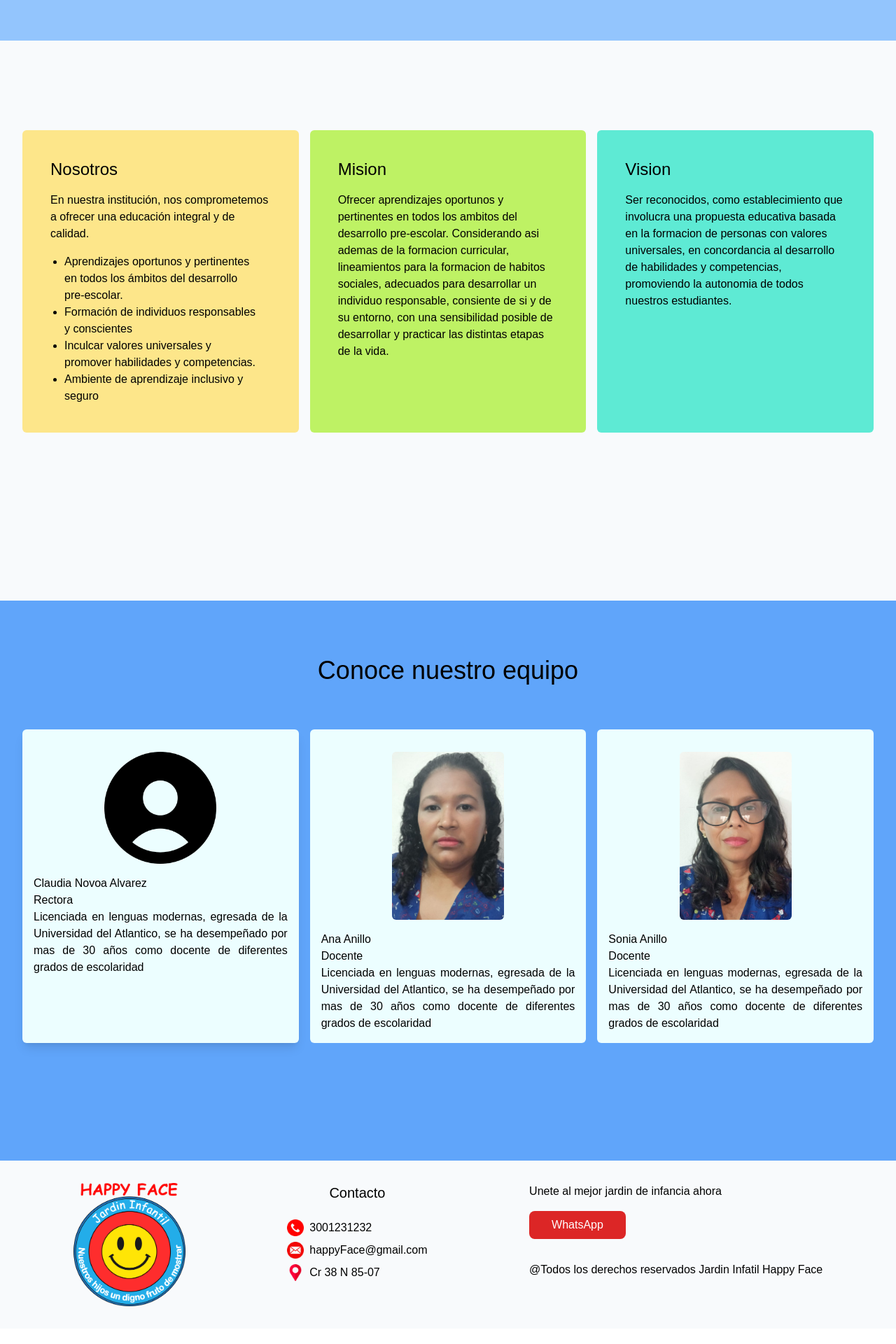
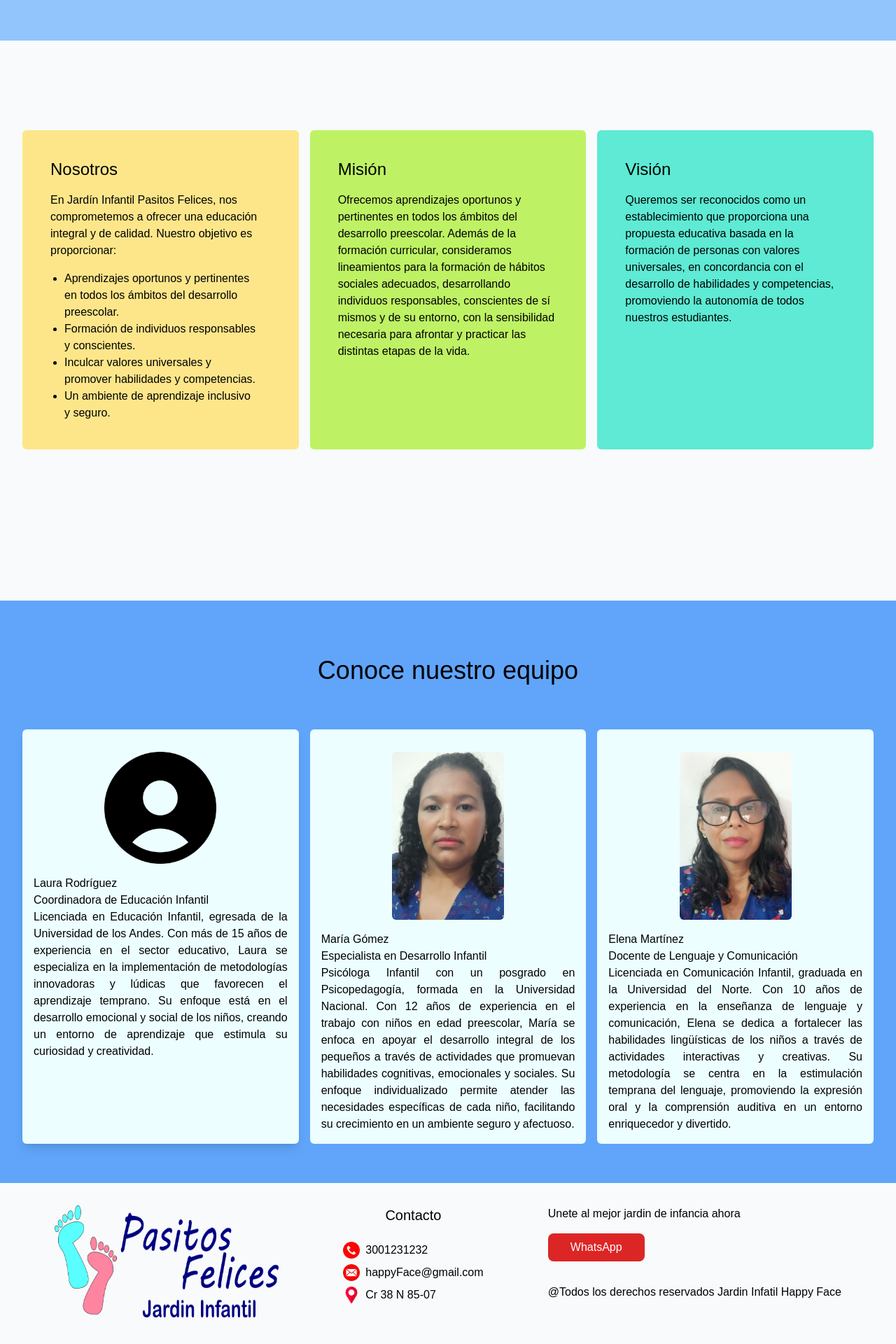
Before and after one commit to jorgea-hn/PaginaGuarderia, a React (Vite) app: page /quienesSomos in a window 1280 px wide. Shown: the part 742-2662 px from the top of the page at 70% size. Before the commit the page ends 2640 px from the top, so only its background shows below. Built offline with nearby package versions, Linux system fonts and the light colour scheme; no server answers; a web font is replaced by a local one.

Commit message:
Modificacion de nombre y logo

```diff
--- a/package.json
+++ b/package.json
@@ -10,7 +10,7 @@
     "preview": "vite preview"
   },
   "dependencies": {
-    "firebase": "^10.11.1",
+    "firebase": "^10.13.0",
     "react": "^18.2.0",
     "react-dom": "^18.2.0",
     "react-router-dom": "^6.23.0"
--- a/src/components/Footer.tsx
+++ b/src/components/Footer.tsx
@@ -1,4 +1,4 @@
-import escudo from "../assets/escudo.png"
+import escudo from "../assets/logo-guarderia.png"
 import icon_telefono from "../assets/telefono.png"
 import icon_correo from "../assets/correo.png"
 import icon_direccion from "../assets/direccion.png"
@@ -6,7 +6,7 @@ import icon_direccion from "../assets/direccion.png"
 const Footer: React.FC = () => {
     return (
         <div className="flex justify-around bg-slate-50 h-60 p-8">
-            <img className="w-40" src={escudo} alt="" />
+            <img className="w-80 h-40" src={escudo} alt="" />
             <div>
                 <h3 className="text-center text-xl pb-4">Contacto</h3>
                 <ul>
--- a/src/components/Introduccion.tsx
+++ b/src/components/Introduccion.tsx
@@ -37,8 +37,9 @@ const Introduccion: React.FC = () => {
                 <h2 className="px-4 text-4xl text-center">Bienvenidos</h2>
                 <div className="flex justify-around pt-16">
                     <div className="px-4 w-1/2">
-                        <h2 className="text-2xl pt-10 pb-6 px-16">Jardin Infantil Happy Face</h2>
-                        <p className="px-16">La propuesta educativa del Jardín Infantil Melodías se sustenta en un modelo pedagógico fundamentado desde la pedagogía del amor para formar niños y niñas con capacidad de ser felices y que aporten a la construcción de relaciones armoniosas. Cuenta con el diseño de proyectos lúdicos pedagógicos inmersivos que potencian la capacidad de asombro en los niños y las niñas para el desarrollo del pensamiento creativo.</p>
+                        <h2 className="text-2xl pt-10 pb-6 px-16">Jardin Infantil Pasitos Felices</h2>
+                        <p className="px-16 text-justify">La propuesta educativa del Jardín Infantil Pasitos Felices se basa en un modelo pedagógico fundamentado en la pedagogía del amor, con el objetivo de formar niños y niñas felices, capaces de construir relaciones armoniosas. Nuestro enfoque incluye proyectos lúdicos pedagógicos inmersivos, diseñados para potenciar la capacidad de asombro en los pequeños, fomentando el desarrollo del pensamiento creativo.
+                        </p>
                     </div>
                     <div className="px-4 w-1/2">
                         <img className="rounded-xl" src="https://www.eichiquilin.com/web/wp-content/uploads/2016/06/chiquilin_como-saber-si-una-guarderia-es-buena.jpg" alt="jardin" />
@@ -50,15 +51,15 @@ const Introduccion: React.FC = () => {
             <div className="min-h-screen/2  px-6">
                 <div className="flex py-12 justify-center">
                     <div className="w-1/4 h-40 p-2 bg-indigo-400 mx-6 flex flex-col items-center justify-center rounded-md">
-                        <h3 className="text-center">20</h3>
+                        <h3 className="text-center">15</h3>
                         <p className="text-center">Años de experiencia</p>
                     </div>
                     <div className="w-1/4 p-2 bg-indigo-400 mx-6 flex flex-col items-center justify-center rounded-md">
-                        <h3 className="text-center">440+</h3>
+                        <h3 className="text-center">300+</h3>
                         <p className="text-center">Estudiantes felices</p>
                     </div>
                     <div className="w-1/4 p-2 bg-indigo-400 mx-6 flex flex-col items-center justify-center rounded-md">
-                        <h3 className="text-center">100+</h3>
+                        <h3 className="text-center">74+</h3>
                         <p className="text-center">Graduados</p>
                     </div>
                 </div>
@@ -66,22 +67,21 @@ const Introduccion: React.FC = () => {
 
 
             <div className="min-h-screen  bg-blue-300 px-6 pt-20">
-                <h2 className="px-4 text-4xl text-center">Fundamentos del modelo pedagogico</h2>
-                <p></p>
+                <h2 className="px-4 text-4xl text-center">Fundamentos del modelo pedagógico</h2>
                 <div className="flex flex-col">
                     <div className="flex py-12">
                         <div className="flex w-1/2 px-14 items-center">
                             <img className="w-20 h-20 mr-6" src={icon_inclusion} alt="" />
                             <div>
-                                <h4 className="text-xl">Inclusion</h4>
-                                <p className="text-justify"> Se fomenta un ambiente inclusivo donde todos los niños y niñas, independientemente de sus habilidades, características o circunstancias individuales, se sientan valorados, respetados y aceptados, promoviendo la diversidad y la equidad. </p>
+                                <h4 className="text-xl">Inclusión</h4>
+                                <p className="text-justify"> Fomentamos un ambiente inclusivo en el que todos los niños y niñas, independientemente de sus habilidades, características o circunstancias individuales, se sientan valorados, respetados y aceptados. Promovemos la diversidad y la equidad, asegurando que cada niño se desarrolle en un entorno que celebra sus diferencias y fortalezas.</p>
                             </div>
                         </div>
                         <div className="flex w-1/2 px-14 items-center">
                             <img className="w-20 h-20 mr-6" src={icon_lenguaje} alt="" />
                             <div>
-                                <h4 className="text-xl">Lenguaje y comunicacion</h4>
-                                <p className="text-justify">  Se estimula el desarrollo del lenguaje y la comunicación en los niños y niñas a través de actividades que promuevan la expresión oral, la comprensión auditiva, la lectura, la escritura y el uso de otros medios de comunicación, facilitando así su integración en el mundo social y académico. </p>
+                                <h4 className="text-xl">Lenguaje y Comunicación</h4>
+                                <p className="text-justify">Estimulamos el desarrollo del lenguaje y la comunicación a través de actividades diseñadas para fomentar la expresión oral, la comprensión auditiva, la lectura, la escritura, y el uso de diversos medios de comunicación. Esto facilita la integración de los niños en el mundo social y académico, proporcionando las bases para un aprendizaje continuo.</p>
                             </div>
                         </div>
                     </div>
@@ -91,14 +91,14 @@ const Introduccion: React.FC = () => {
                             <img className="w-20 h-20 mr-6" src={icon_seguridad} alt="" />
                             <div>
                                 <h4 className="text-xl">Seguridad</h4>
-                                <p className="text-justify"> Se prioriza la seguridad física y emocional de los niños y niñas, creando un ambiente libre de riesgos y amenazas donde puedan desarrollarse de manera segura y confiada.</p>
+                                <p className="text-justify">Priorizamos la seguridad física y emocional de los niños y niñas, creando un entorno libre de riesgos y amenazas. Nuestro objetivo es que cada niño pueda desarrollarse de manera segura y confiada, sabiendo que está en un espacio protegido y lleno de cuidado.</p>
                             </div>
                         </div>
                         <div className="flex w-1/2 px-14 items-center">
                             <img className="w-20 h-20 mr-6" src={icon_linguistica} alt="" />
                             <div>
-                                <h4 className="text-xl">Inmersion linguistica</h4>
-                                <p className="text-justify"> Se ofrece un ambiente de inmersión lingüística en inglés, donde los niños y niñas tienen la oportunidad de escuchar y usar el idioma de manera natural y significativa en situaciones cotidianas, promoviendo así su adquisición y desarrollo del inglés como segunda lengua. </p>
+                                <h4 className="text-xl">Inmersión Lingüística</h4>
+                                <p className="text-justify">Ofrecemos un ambiente de inmersión lingüística en inglés, brindando a los niños y niñas la oportunidad de escuchar y utilizar el idioma de manera natural y significativa en situaciones cotidianas. Esto promueve la adquisición y desarrollo del inglés como segunda lengua, preparando a los pequeños para un futuro globalizado.</p>
                             </div>
                         </div>
 
--- a/src/components/Navbar.tsx
+++ b/src/components/Navbar.tsx
@@ -1,6 +1,6 @@
 import React, { useState } from "react";
 import {Link} from "react-router-dom";
-import logo from "../assets/icon-logo.png"
+import logo from "../assets/logo-guarderia.png"
 
 
 const Navbar: React.FC = () => {
@@ -12,7 +12,7 @@ const Navbar: React.FC = () => {
 
     return (
         <>
-            <div className="w-full h-16 fixed bg-slate-50">
+            <div className="w-full h-18 fixed bg-slate-50">
                 <div className="flex justify-between p-2">
                     <div>
                         <img src={logo} alt="logo" className="w-40 ml-4"/>
--- a/src/components/pages/QuienesSomos.tsx
+++ b/src/components/pages/QuienesSomos.tsx
@@ -17,8 +17,8 @@ const QuienesSomos: React.FC = () => {
                 <h2 className="px-4 text-4xl text-center">Quienes Somos</h2>
                 <div className="flex justify-around pt-16">
                     <div className="px-4">
-                        <h3 className="text-2xl pt-10 pb-6 px-16">Sobre Happy Face</h3>
-                        <p className="px-16">Happy Face cuenta con una trayectoria en el sector de la primera infancia por 19 años en la ciudad de Barranquilla, Fundado con el proposito de formar integralmente a niños y niñas</p>
+                        <h3 className="text-2xl pt-10 pb-6 px-16">Sobre Pasitos Felices</h3>
+                        <p className="px-16">Jardín Infantil Pasitos Felices cuenta con una trayectoria de 15 años en el sector de la primera infancia en la ciudad de Barranquilla. Fue fundado con el propósito de formar integralmente a niños y niñas, promoviendo su desarrollo en un entorno lleno de amor y aprendizaje.</p>
                         <div className="text-center pt-20">
                             <button className="bg-red-600 hover:bg-red-900 text-white font-bold py-2 px-8 rounded-lg">
                                 Contactenos
@@ -35,21 +35,21 @@ const QuienesSomos: React.FC = () => {
                 <div className="flex">
                     <div className="rounded-md bg-amber-200 p-10 mx-2 w-1/3 ">
                         <h4 className="text-2xl">Nosotros</h4>
-                        <p className="py-4">En nuestra institución, nos comprometemos a ofrecer una educación integral y de calidad.</p>
+                        <p className="py-4">En Jardín Infantil Pasitos Felices, nos comprometemos a ofrecer una educación integral y de calidad. Nuestro objetivo es proporcionar:</p>
                         <ol className="list-disc px-5">
-                            <li>Aprendizajes oportunos y pertinentes en todos los ámbitos del desarrollo pre-escolar.</li>
-                            <li>Formación de individuos responsables y conscientes</li>
+                            <li>Aprendizajes oportunos y pertinentes en todos los ámbitos del desarrollo preescolar.</li>
+                            <li>Formación de individuos responsables y conscientes.</li>
                             <li>Inculcar valores universales y promover habilidades y competencias.</li>
-                            <li>Ambiente de aprendizaje inclusivo y seguro</li>
+                            <li>Un ambiente de aprendizaje inclusivo y seguro.</li>
                         </ol>
                     </div>
                     <div className="rounded-md bg-lime-300 p-10 mx-2 w-1/3">
-                        <h4 className="text-2xl">Mision</h4>
-                        <p className="py-4">Ofrecer aprendizajes oportunos y pertinentes en todos los ambitos del desarrollo pre-escolar. Considerando asi ademas de la formacion curricular, lineamientos para la formacion de habitos sociales, adecuados para desarrollar un individuo responsable, consiente de si y de su entorno, con una sensibilidad posible de desarrollar y practicar las distintas etapas de la vida.</p>
+                        <h4 className="text-2xl">Misión</h4>
+                        <p className="py-4">Ofrecemos aprendizajes oportunos y pertinentes en todos los ámbitos del desarrollo preescolar. Además de la formación curricular, consideramos lineamientos para la formación de hábitos sociales adecuados, desarrollando individuos responsables, conscientes de sí mismos y de su entorno, con la sensibilidad necesaria para afrontar y practicar las distintas etapas de la vida.</p>
                     </div>
                     <div className="rounded-md bg-teal-300 p-10 mx-2 w-1/3 ">
-                        <h4 className="text-2xl text">Vision</h4>
-                        <p className="py-4">Ser reconocidos, como establecimiento que involucra una propuesta educativa basada en la formacion de personas con valores universales, en concordancia al desarrollo de habilidades y competencias, promoviendo la autonomia de todos nuestros estudiantes.</p>
+                        <h4 className="text-2xl text">Visión</h4>
+                        <p className="py-4">Queremos ser reconocidos como un establecimiento que proporciona una propuesta educativa basada en la formación de personas con valores universales, en concordancia con el desarrollo de habilidades y competencias, promoviendo la autonomía de todos nuestros estudiantes.</p>
                     </div>
                 </div>
             </div>
@@ -61,27 +61,27 @@ const QuienesSomos: React.FC = () => {
                         <div className="py-4">
                             <img className="w-40 mx-auto" src={icon_perfil} alt="foto" />
                         </div>
-                        <h3>Claudia Novoa Alvarez</h3>
-                        <h4>Rectora</h4>
-                        <p className="text-justify">Licenciada en lenguas modernas, egresada de la Universidad del Atlantico, se ha desempeñado por mas de 30 años como docente de diferentes grados de escolaridad</p>
+                        <h3>Laura Rodríguez</h3>
+                        <h4>Coordinadora de Educación Infantil</h4>
+                        <p className="text-justify">Licenciada en Educación Infantil, egresada de la Universidad de los Andes. Con más de 15 años de experiencia en el sector educativo, Laura se especializa en la implementación de metodologías innovadoras y lúdicas que favorecen el aprendizaje temprano. Su enfoque está en el desarrollo emocional y social de los niños, creando un entorno de aprendizaje que estimula su curiosidad y creatividad.</p>
                     </div>
 
                     <div className="rounded-md bg-cyan-50 p-4 mx-2 w-1/3 mx-14">
                         <div className="py-4">
                             <img className="w-40  mx-auto rounded-md" src={profesora2} alt="foto" />
                         </div>
-                        <h3>Ana Anillo</h3>
-                        <h4>Docente</h4>
-                        <p className="text-justify">Licenciada en lenguas modernas, egresada de la Universidad del Atlantico, se ha desempeñado por mas de 30 años como docente de diferentes grados de escolaridad</p>
+                        <h3>María Gómez</h3>
+                        <h4>Especialista en Desarrollo Infantil</h4>
+                        <p className="text-justify">Psicóloga Infantil con un posgrado en Psicopedagogía, formada en la Universidad Nacional. Con 12 años de experiencia en el trabajo con niños en edad preescolar, María se enfoca en apoyar el desarrollo integral de los pequeños a través de actividades que promuevan habilidades cognitivas, emocionales y sociales. Su enfoque individualizado permite atender las necesidades específicas de cada niño, facilitando su crecimiento en un ambiente seguro y afectuoso.</p>
                     </div>
 
                     <div className="rounded-md bg-cyan-50 p-4 mx-2 w-1/3 mx-14">
                         <div className="py-4">
                             <img className="w-40 mx-auto rounded-md" src={profesora1} alt="foto" />
                         </div>
-                        <h3>Sonia Anillo</h3>
-                        <h4>Docente</h4>
-                        <p className="text-justify">Licenciada en lenguas modernas, egresada de la Universidad del Atlantico, se ha desempeñado por mas de 30 años como docente de diferentes grados de escolaridad</p>
+                        <h3>Elena Martínez</h3>
+                        <h4>Docente de Lenguaje y Comunicación</h4>
+                        <p className="text-justify">Licenciada en Comunicación Infantil, graduada en la Universidad del Norte. Con 10 años de experiencia en la enseñanza de lenguaje y comunicación, Elena se dedica a fortalecer las habilidades lingüísticas de los niños a través de actividades interactivas y creativas. Su metodología se centra en la estimulación temprana del lenguaje, promoviendo la expresión oral y la comprensión auditiva en un entorno enriquecedor y divertido.</p>
                     </div>
 
                 </div>
```
Also changed, not shown: src/assets/logo-guarderia.png (added), 1 other file (tests, documents, lock files or other folders).
